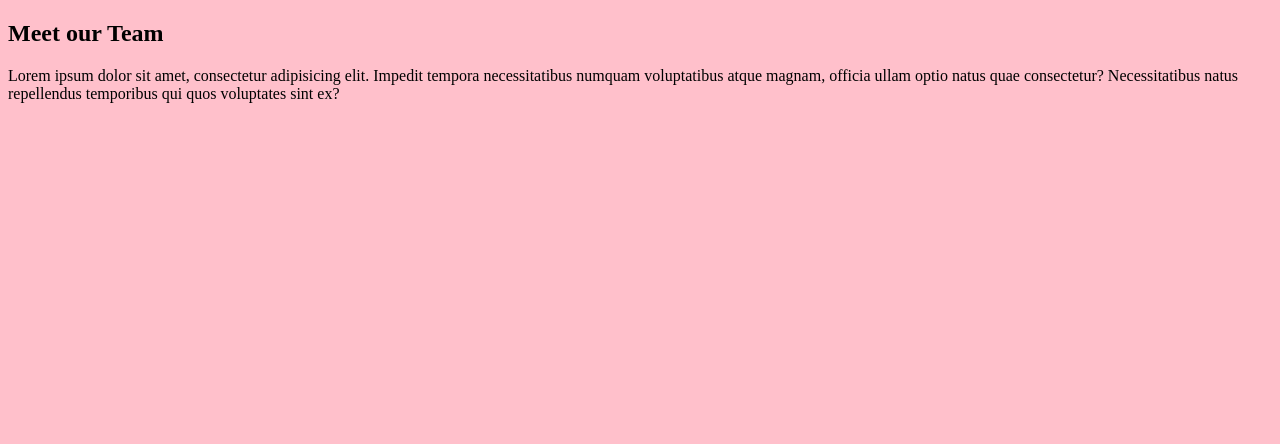
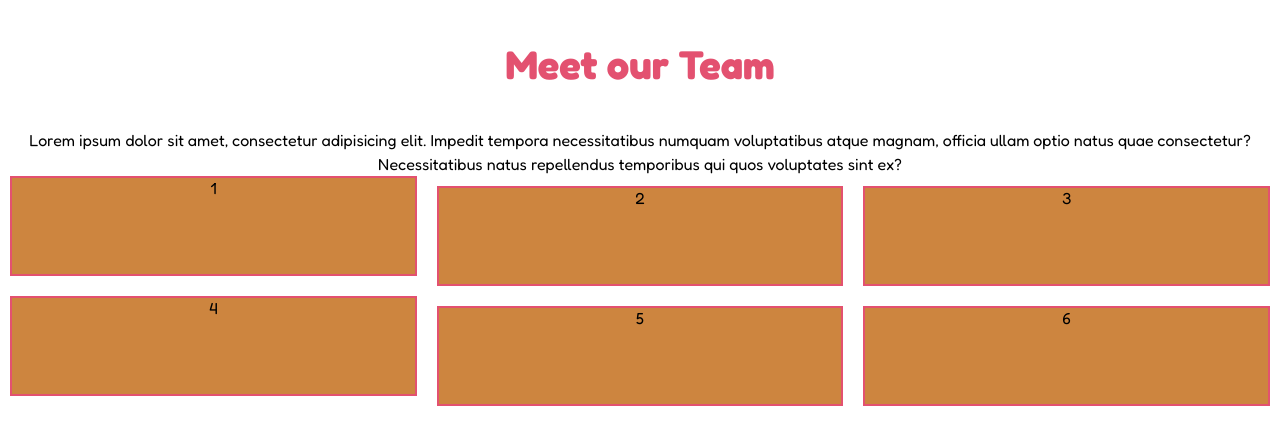
Before and after one commit to easygode/html-css-float-cards, a plain HTML site: page Correzione/index.html in a window 1280 px wide. Drawn offline with Linux system fonts and the light colour scheme.

Commit message:
zout cards

```diff
--- a/Correzione/css/style.css
+++ b/Correzione/css/style.css
@@ -1,3 +1,73 @@
+/*-----------------
+Reset
+-----------------*/
+
+*{
+    margin: 0;
+    padding: 0;
+    box-sizing: border-box;
+}
+
+/*-----------------
+Typo
+-----------------*/
+
 body{
-    background-color: pink;
+    font-family: 'Fredoka', sans-serif;
 }
+
+.container {
+    margin: 0 auto;
+    max-width: 1500px;
+}
+
+
+
+/*-----------------
+Main content
+-----------------*/
+
+.clearfix::after {
+    content: '';
+    display: block;
+    clear: both;
+}
+
+body{
+    color: black;
+    text-align: center;
+}
+
+.section.heading {
+text-align: center;
+margin-bottom: 40px;
+}
+
+section h2 {
+    margin: 40px 0;
+    color: #e35170;
+    font-size: 40px;
+
+}
+
+section p {
+    line-height: 1.5em;
+}
+
+
+/*-----------------
+Cards Section
+-----------------*/
+
+.card {
+    background-color: peru;
+    border: 2px solid #e35170;
+    height: 100px;
+    float: left;
+    width: calc(100% / 3 - 20px);
+    margin: 10px;
+}
+
+.cards .card:nth-child(3n + 2) {
+    margin: 0 10px;
+}
--- a/Correzione/index.html
+++ b/Correzione/index.html
@@ -20,6 +20,18 @@
             <p>Lorem ipsum dolor sit amet, consectetur adipisicing elit. Impedit tempora necessitatibus numquam voluptatibus atque magnam, officia ullam optio natus quae consectetur? Necessitatibus natus repellendus temporibus qui quos voluptates sint ex?</p>
         </section>
         <!-- /Heading Section-->
+        <!-- Card Section-->
+        <div class="cards">
+            <div class="cards clearfix"></div>
+            <div class="card">1</div>
+            <div class="card">2</div>
+            <div class="card">3</div>
+            <div class="card">4</div>
+            <div class="card">5</div>
+            <div class="card">6</div>
+
+        </div>
+        <!-- /Card Section-->
     </div>
 </body>
 </html>
```
